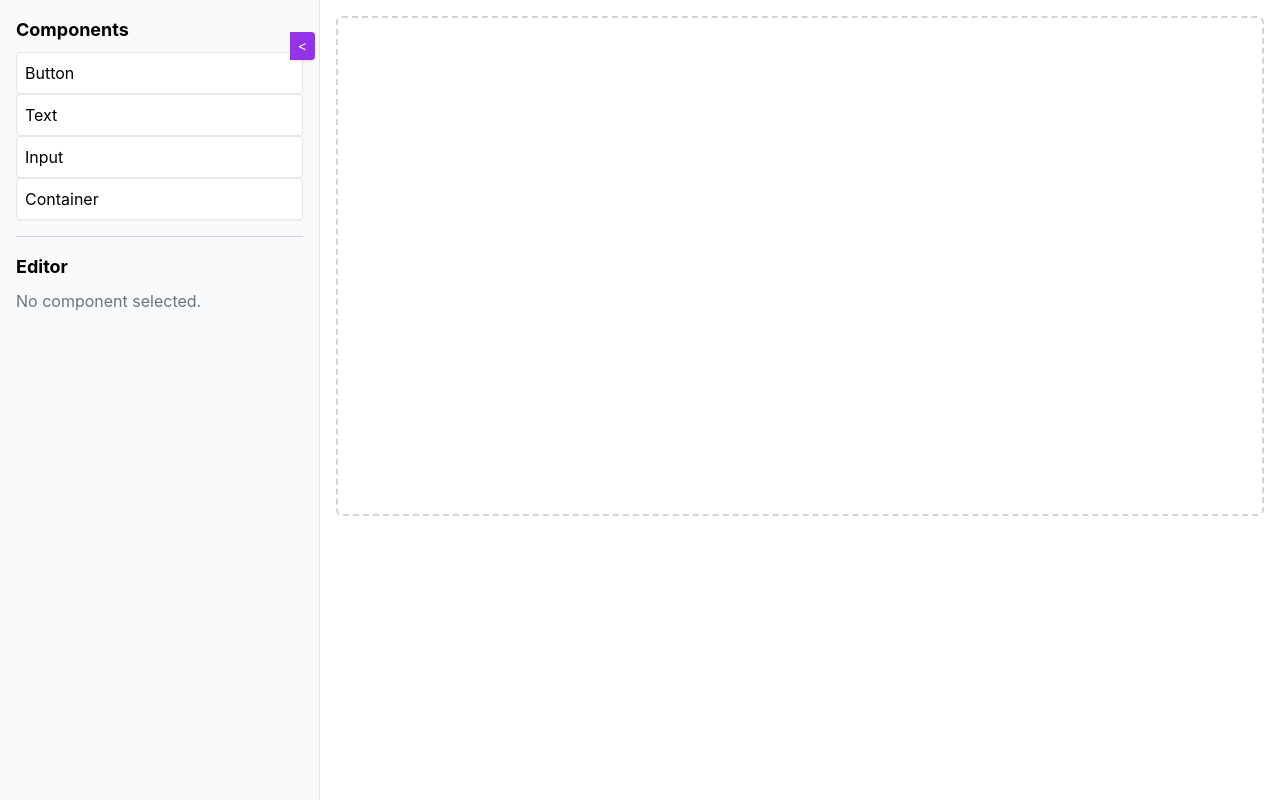
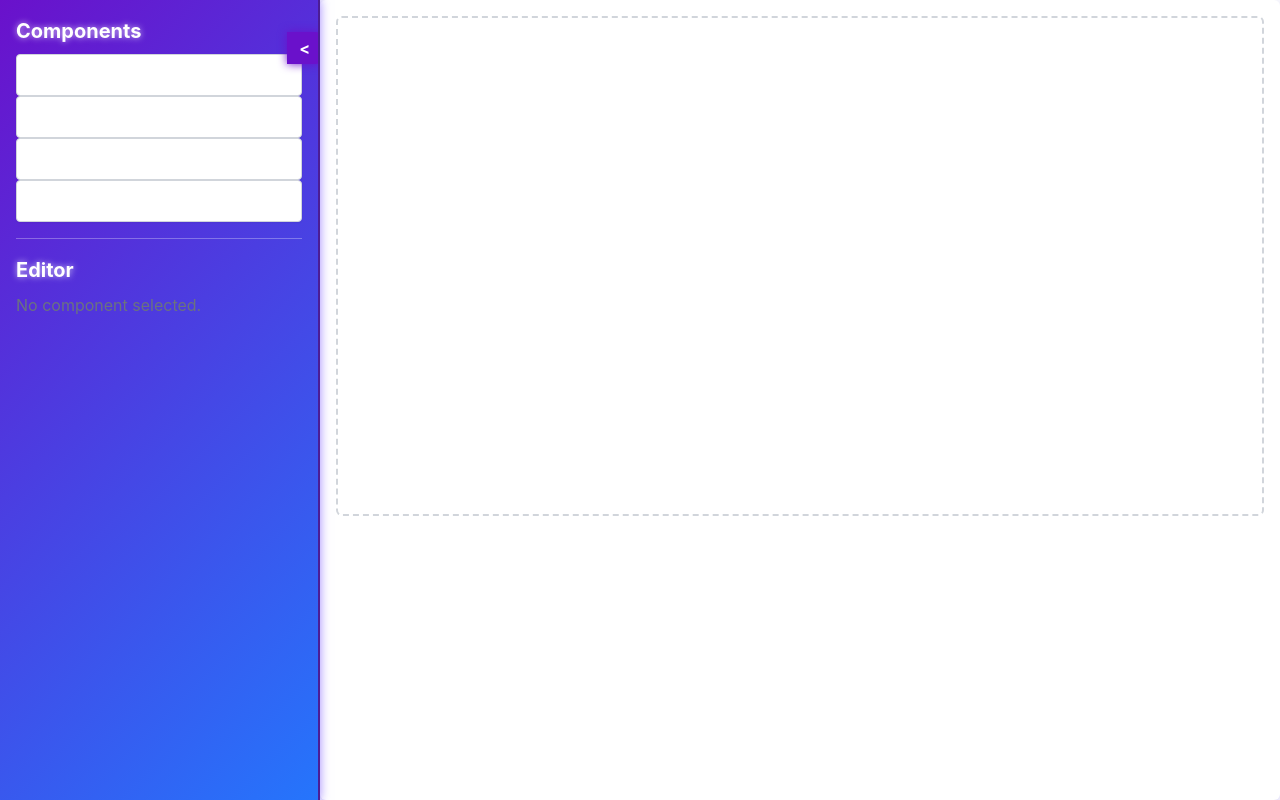
Before and after one commit to OHalvorson77/Interactive_Web_Builder, a React (Create React App) app in the folder ui_builder/: page /canvas in a window 1280 px wide. Built offline with nearby package versions, Linux system fonts and the light colour scheme.

Commit message:
Refracturing Styling

```diff
--- a/ui_builder/src/components/componentInspector.js
+++ b/ui_builder/src/components/componentInspector.js
@@ -1,8 +1,9 @@
 import React from "react";
+import "../styles/components/componentInspector.css";
 
 const ComponentInspector = ({ component, onChange }) => {
   if (!component) {
-    return <p className="text-gray-500">No component selected.</p>;
+    return <p className="component-inspector__no-selection">No component selected.</p>;
   }
 
   const handleChange = (e) => {
@@ -10,16 +11,17 @@ const ComponentInspector = ({ component, onChange }) => {
   };
 
   return (
-    <div>
-      <h3 className="text-lg font-bold mb-2">Component Settings</h3>
-      <label className="block mb-2 text-sm font-medium text-gray-700">
+    <div className="component-inspector">
+      <h3 className="component-inspector__title">Component Settings</h3>
+      <label className="component-inspector__label" htmlFor="labelInput">
         Label:
       </label>
       <input
+        id="labelInput"
         type="text"
         value={component.label || ""}
         onChange={handleChange}
-        className="w-full px-2 py-1 border border-gray-300 rounded"
+        className="component-inspector__input"
       />
     </div>
   );
--- a/ui_builder/src/components/draggableComponent.js
+++ b/ui_builder/src/components/draggableComponent.js
@@ -1,5 +1,6 @@
 import React from "react";
 import { useDrag } from "react-dnd";
+import "../styles/components/DraggableComponent.css";
 
 const DraggableComponent = ({ component }) => {
   const [{ isDragging }, drag] = useDrag(() => ({
@@ -13,8 +14,7 @@ const DraggableComponent = ({ component }) => {
   return (
     <div
       ref={drag}
-      className="p-2 border rounded bg-white shadow-sm cursor-pointer hover:bg-gray-100"
-      style={{ opacity: isDragging ? 0.5 : 1 }}
+      className={`draggable-component ${isDragging ? "dragging" : ""}`}
     >
       {component.label}
     </div>
--- a/ui_builder/src/components/droppableCanvas.js
+++ b/ui_builder/src/components/droppableCanvas.js
@@ -1,6 +1,7 @@
 import React from "react";
 import { useDrop } from "react-dnd";
 import RenderComponent from "./renderComponent";
+import "../styles/components/DroppableCanvas.css";
 
 const DroppableCanvas = ({
   components,
@@ -20,9 +21,7 @@ const DroppableCanvas = ({
   return (
     <div
       ref={drop}
-      className={`min-h-[500px] border-2 border-dashed rounded-md p-4 ${
-        isOver ? "border-purple-400 bg-purple-50" : "border-gray-300"
-      }`}
+      className={`droppable-canvas ${isOver ? "over" : ""}`}
     >
       {components.map((component, index) => (
         <RenderComponent
--- a/ui_builder/src/data/COMPONENTS.js
+++ b/ui_builder/src/data/COMPONENTS.js
@@ -1,6 +1,58 @@
 export const COMPONENTS = [
-  { type: "button", label: "Button", styles: {} },
-  { type: "text", label: "Text", styles: {} },
-  { type: "input", label: "Input", styles: {} },
-  { type: "container", label: "Container", styles: {}, children: [] },
+  {
+    type: "button",
+    label: "Button",
+    styles: {
+      width: 100,
+      height: 40,
+      backgroundColor: "#6b46c1",  // purple-ish
+      color: "#ffffff",
+      fontSize: 16,
+      borderRadius: 6,
+      shadow: true,
+      padding: 10,
+      text: "Button",
+    },
+  },
+  {
+    type: "text",
+    label: "Text",
+    styles: {
+      width: 100,
+      height: 30,
+      backgroundColor: "transparent",
+      fontSize: 16,
+      fontWeight: "normal",
+      color: "#4c1d95", // dark purple
+      textAlign: "left",
+      text: "Sample Text",
+    },
+  },
+  {
+    type: "input",
+    label: "Input",
+    styles: {
+      width: 100,
+      height: 30,
+      backgroundColor: "#ffffff",
+      fontSize: 16,
+      borderColor: "#d1d5db",  // gray border
+      placeholder: "Enter text",
+    },
+  },
+  {
+    type: "container",
+    label: "Container",
+    styles: {
+      width: 100,
+      height: 200,
+      backgroundColor: "#f7fafc",
+      flexDirection: "column",
+      justifyContent: "flex-start",
+      alignItems: "stretch",
+      gap: 8,
+      padding: 10,
+    },
+    children: [],
+  },
 ];
--- a/ui_builder/src/pages/canvasEditor.jsx
+++ b/ui_builder/src/pages/canvasEditor.jsx
@@ -1,3 +1,4 @@
+// CanvasEditorPage.jsx
 import React, { useState } from "react";
 import { DndProvider } from "react-dnd";
 import { HTML5Backend } from "react-dnd-html5-backend";
@@ -8,12 +9,11 @@ import DroppableCanvas from "../components/droppableCanvas";
 import { COMPONENTS } from "../data/COMPONENTS";
 import ComponentInspector from "../components/componentInspector";
 
-
+import "../styles/pages/CanvasEditorPage.css";
 const CanvasEditorPage = () => {
   const [components, setComponents] = useState([]);
   const [selectedIndex, setSelectedIndex] = useState(null);
-    const [showSidebar, setShowSidebar] = useState(true);
-
+  const [showSidebar, setShowSidebar] = useState(true);
 
   const handleDrop = (item) => {
     const newItem = { ...item, id: uuid() };
@@ -45,21 +45,21 @@ const CanvasEditorPage = () => {
 
   return (
     <DndProvider backend={HTML5Backend}>
-      <div className="grid grid-cols-4 min-h-screen">
-        <div className="col-span-1 p-4 bg-gray-50 border-r flex flex-col overflow-y-auto">
+      <div className="container-grid">
+        <div className="sidebar">
           {showSidebar && (
             <div className="relative">
               <div>
-                <h2 className="text-lg font-bold mb-2">Components</h2>
+                <h2>Components</h2>
                 {COMPONENTS.map((component, i) => (
                   <DraggableComponent key={i} component={component} />
                 ))}
               </div>
 
-              <hr className="my-4 border-gray-300" />
+              <hr />
 
-              <div className="mt-4">
-                <h2 className="text-lg font-bold mb-2">Editor</h2>
+              <div className="editor-section">
+                <h2>Editor</h2>
                 <ComponentInspector
                   component={components[selectedIndex]}
                   onChange={(updatedComponent) => {
@@ -74,7 +74,8 @@ const CanvasEditorPage = () => {
 
               <button
                 onClick={() => setShowSidebar(false)}
-                className="absolute top-4 -right-3 bg-purple-600 hover:bg-purple-700 text-white px-2 py-1 text-sm rounded-r shadow"
+                className="toggle-button"
+                aria-label="Close sidebar"
               >
                 &lt;
               </button>
@@ -85,13 +86,14 @@ const CanvasEditorPage = () => {
         {!showSidebar && (
           <button
             onClick={() => setShowSidebar(true)}
-            className="absolute top-4 left-0 bg-purple-600 hover:bg-purple-700 text-white px-2 py-1 text-sm rounded-r shadow z-50"
+            className="toggle-button-left"
+            aria-label="Open sidebar"
           >
             &gt;
           </button>
         )}
 
-        <div className="col-span-3 p-4">
+        <div className="main-canvas">
           <DroppableCanvas
             components={components}
             onDrop={handleDrop}
@@ -102,7 +104,6 @@ const CanvasEditorPage = () => {
         </div>
       </div>
     </DndProvider>
-
   );
 };
 
--- /dev/null
+++ b/ui_builder/src/styles/components/DraggableComponent.css
@@ -0,0 +1,19 @@
+/* DraggableComponent.css */
+
+.draggable-component {
+  padding: 0.5rem; /* p-2 */
+  border: 1px solid #d1d5db; /* border */
+  border-radius: 0.25rem; /* rounded */
+  background-color: white; /* bg-white */
+  box-shadow: 0 1px 2px rgba(0, 0, 0, 0.05); /* shadow-sm */
+  cursor: pointer;
+  transition: background-color 0.2s ease;
+}
+
+.draggable-component:hover {
+  background-color: #f3f4f6; /* hover:bg-gray-100 */
+}
+
+.draggable-component.dragging {
+  opacity: 0.5;
+}
--- /dev/null
+++ b/ui_builder/src/styles/components/DroppableCanvas.css
@@ -0,0 +1,17 @@
+/* DroppableCanvas.css */
+
+.droppable-canvas {
+  min-height: 500px;
+  border-width: 2px;
+  border-style: dashed;
+  border-radius: 0.375rem; /* rounded-md */
+  padding: 1rem; /* p-4 */
+  transition: background-color 0.3s ease, border-color 0.3s ease;
+  border-color: #d1d5db; /* gray-300 */
+  background-color: white;
+}
+
+.droppable-canvas.over {
+  border-color: #a78bfa; /* purple-400 */
+  background-color: #f5f3ff; /* purple-50 */
+}
--- /dev/null
+++ b/ui_builder/src/styles/components/componentInspector.css
@@ -0,0 +1,30 @@
+/* ComponentInspector.css */
+
+.component-inspector {
+  /* container styling */
+}
+
+.component-inspector__title {
+  font-weight: 700;
+  font-size: 1.125rem; /* text-lg */
+  margin-bottom: 0.5rem; /* mb-2 */
+}
+
+.component-inspector__label {
+  display: block;
+  margin-bottom: 0.5rem; /* mb-2 */
+  font-size: 0.875rem; /* text-sm */
+  font-weight: 500;
+  color: #4a5568; /* gray-700 */
+}
+
+.component-inspector__input {
+  width: 100%;
+  padding: 0.25rem 0.5rem; /* px-2 py-1 */
+  border: 1px solid #d1d5db; /* border-gray-300 */
+  border-radius: 0.25rem; /* rounded */
+}
+
+.component-inspector__no-selection {
+  color: #6b7280; /* text-gray-500 */
+}
--- /dev/null
+++ b/ui_builder/src/styles/pages/CanvasEditorPage.css
@@ -0,0 +1,89 @@
+.container-grid {
+  display: grid;
+  grid-template-columns: repeat(4, 1fr);
+  min-height: 100vh;
+  background-color: #f9fafb; /* soft off-white */
+}
+
+.sidebar {
+  grid-column: span 1;
+  padding: 1rem;
+  background: linear-gradient(135deg, #6a11cb 0%, #2575fc 100%);
+  border-right: 2px solid #4c1d95;
+  display: flex;
+  flex-direction: column;
+  overflow-y: auto;
+  color: white;
+  box-shadow: 0 0 10px rgba(101, 58, 255, 0.6);
+  transition: transform 0.3s ease;
+  position: relative;
+}
+
+.sidebar h2 {
+  font-weight: 700;
+  font-size: 1.25rem;
+  margin-bottom: 0.5rem;
+  text-shadow: 0 0 6px rgba(255, 255, 255, 0.7);
+}
+
+.sidebar hr {
+  border-color: rgba(255, 255, 255, 0.3);
+  margin: 1rem 0;
+}
+
+.sidebar .editor-section {
+  margin-top: 1rem;
+}
+
+.toggle-button {
+  position: absolute;
+  top: 1rem;
+  right: -1.25rem;
+  background-color: #6a11cb;
+  border-radius: 0 0.375rem 0.375rem 0;
+  color: white;
+  padding: 0.25rem 0.75rem;
+  font-size: 1rem;
+  font-weight: 700;
+  cursor: pointer;
+  box-shadow: 0 0 10px #6a11cb;
+  border: none;
+  transition: background-color 0.3s ease, box-shadow 0.3s ease;
+}
+
+.toggle-button:hover {
+  background-color: #7e1be8;
+  box-shadow: 0 0 15px #7e1be8;
+  transform: scale(1.1);
+}
+
+.toggle-button-left {
+  position: fixed;
+  top: 1rem;
+  left: 0;
+  z-index: 50;
+  background-color: #6a11cb;
+  border-radius: 0 0.375rem 0.375rem 0;
+  color: white;
+  padding: 0.25rem 0.75rem;
+  font-size: 1rem;
+  font-weight: 700;
+  cursor: pointer;
+  box-shadow: 0 0 10px #6a11cb;
+  border: none;
+  transition: background-color 0.3s ease, box-shadow 0.3s ease;
+}
+
+.toggle-button-left:hover {
+  background-color: #7e1be8;
+  box-shadow: 0 0 15px #7e1be8;
+  transform: scale(1.1);
+}
+
+.main-canvas {
+  grid-column: span 3;
+  padding: 1rem;
+  background-color: #ffffff;
+  border-radius: 0.375rem;
+  box-shadow: 0 4px 12px rgba(101, 58, 255, 0.2);
+}
```
Also changed, not shown: ui_builder/src/components/renderComponent.js (+14 -17 lines), ui_builder/src/styles/components/RenderComponent.css (added, +59 -0 lines).
